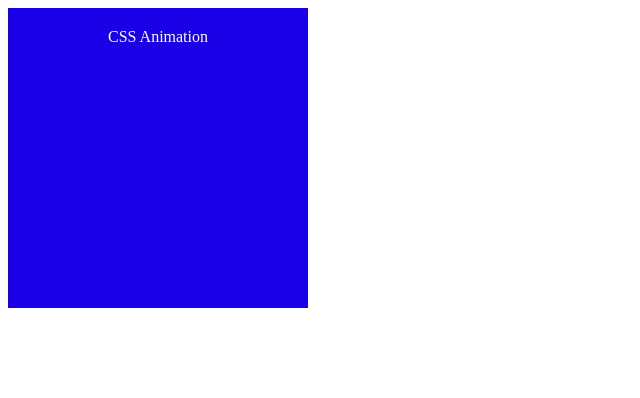
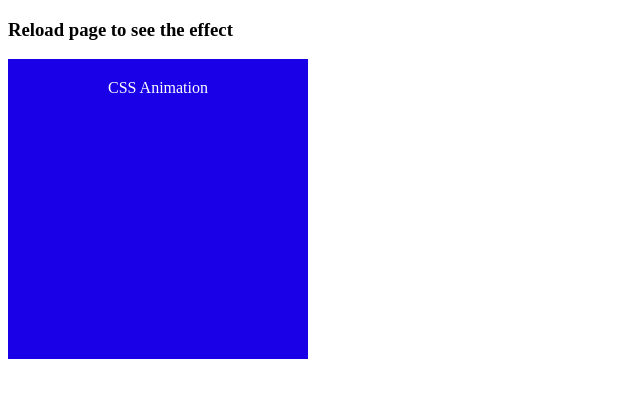
Before and after one commit to shirish-itvedant/css_animation_from_to, a plain HTML site: page index.html in a window 1280 px wide. Shown: the whole page, without its empty margins (0-640 px from the left). Drawn offline with Linux system fonts and the light colour scheme.

Commit message:
Update index.html

```diff
--- a/index.html
+++ b/index.html
@@ -7,7 +7,7 @@
 
          </head>
          <body>
-
+               <h3>Reload page to see the effect</h3>
                <div class="trans">
                       CSS Animation
                </div>
```
